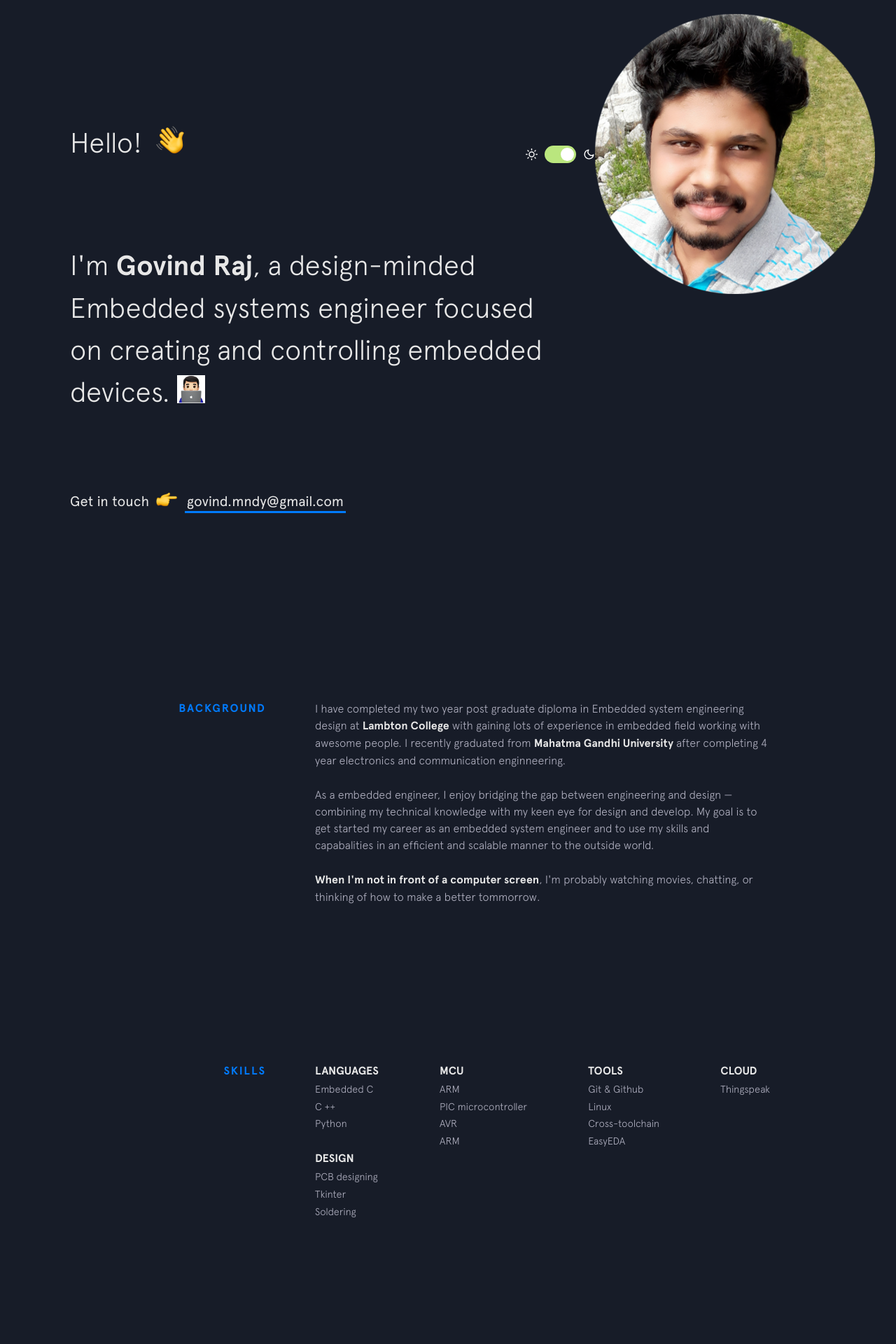
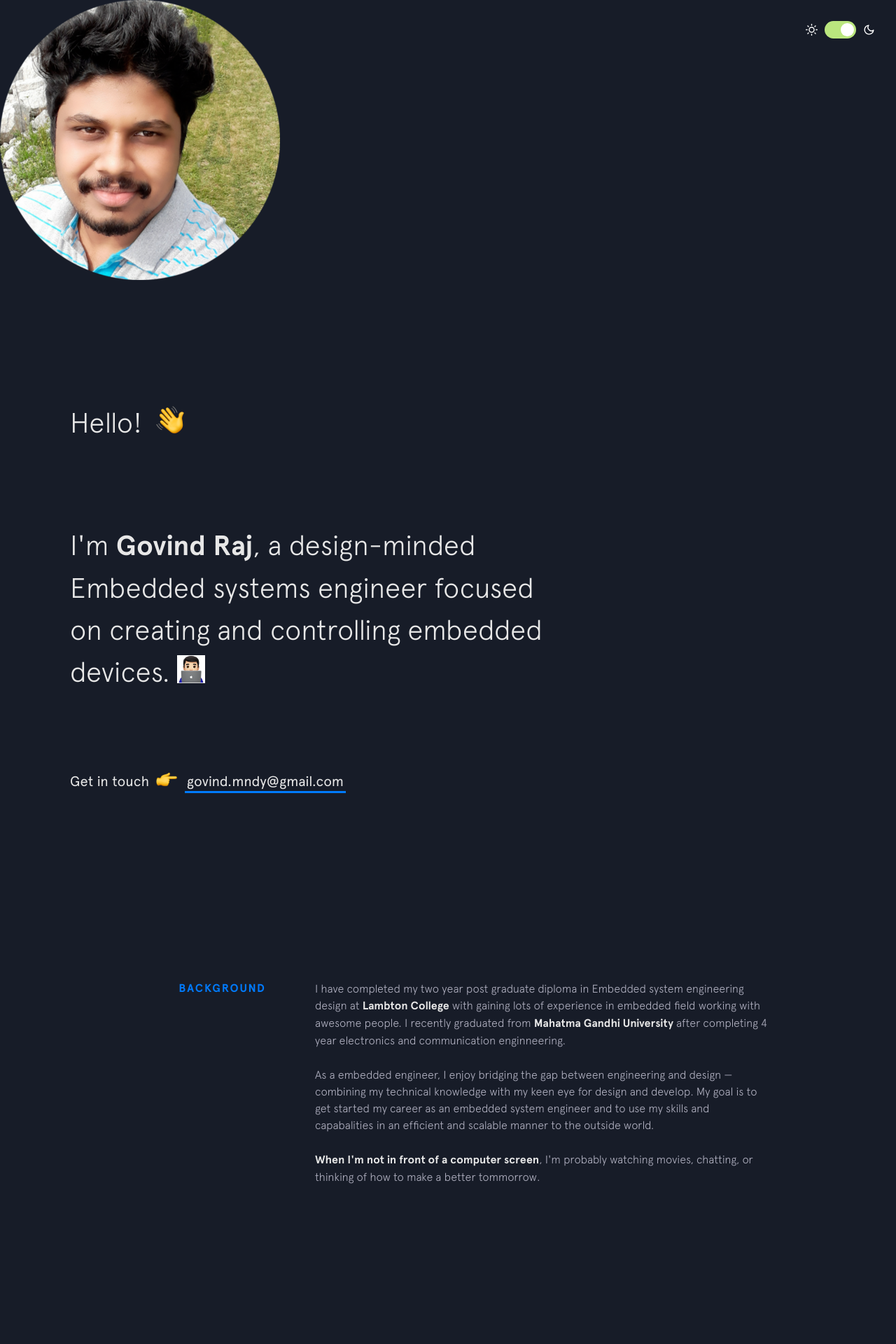
Before and after one commit to gov466/gov466.github.io, a Jekyll site: the page built from index.html, in a window 1280 px wide. Shown: the top 1920 px of the page at 70% size. Built offline with Jekyll 4.4.1, drawn with Linux system fonts in a browser that asks for light colours; nearby versions of some CDN libraries.

Commit message:
Update switch.html

```diff
--- a/_includes/switch.html
+++ b/_includes/switch.html
@@ -5,5 +5,5 @@
     <label for="switch" id="toggle">Toggle</label>
   </div>
   <div class="moon"></div>
-   <img src="{{site.baseurl}}/img/circle-cropped (1).png" alt="">
 </div>
+<img src="{{site.baseurl}}/img/circle-cropped (1).png" alt="">
```
